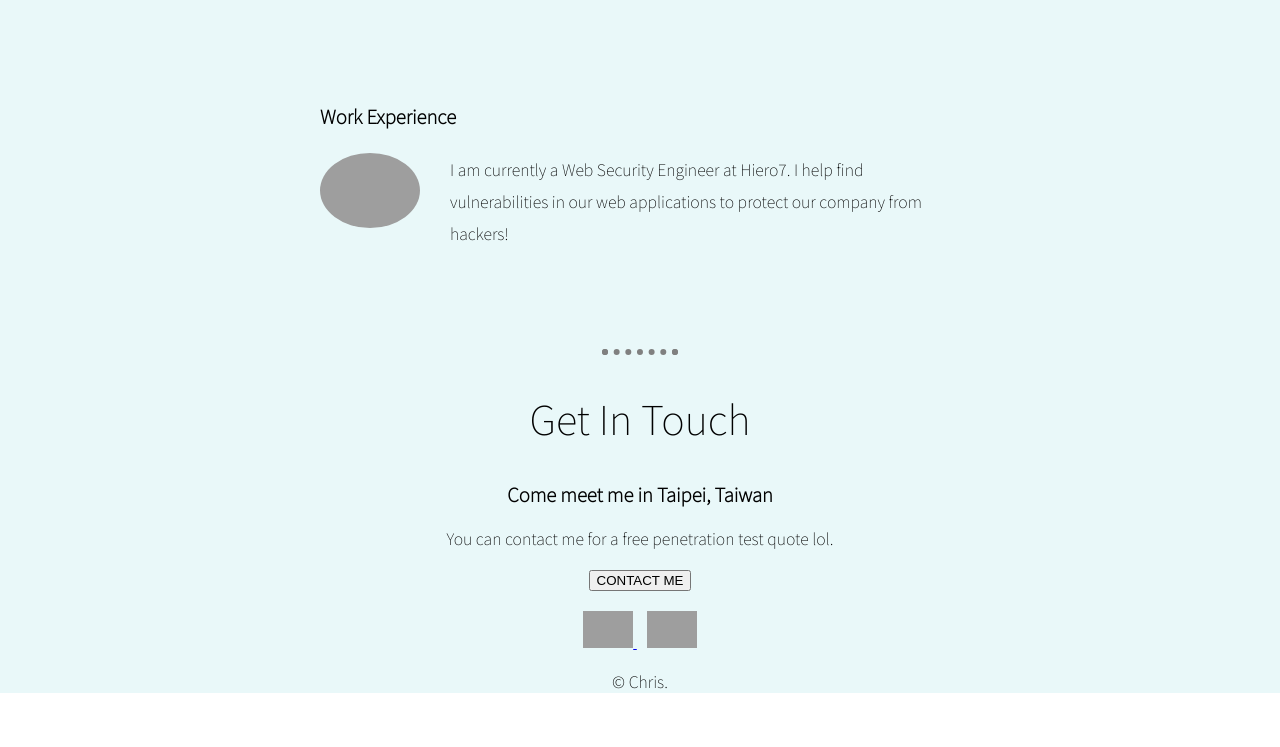
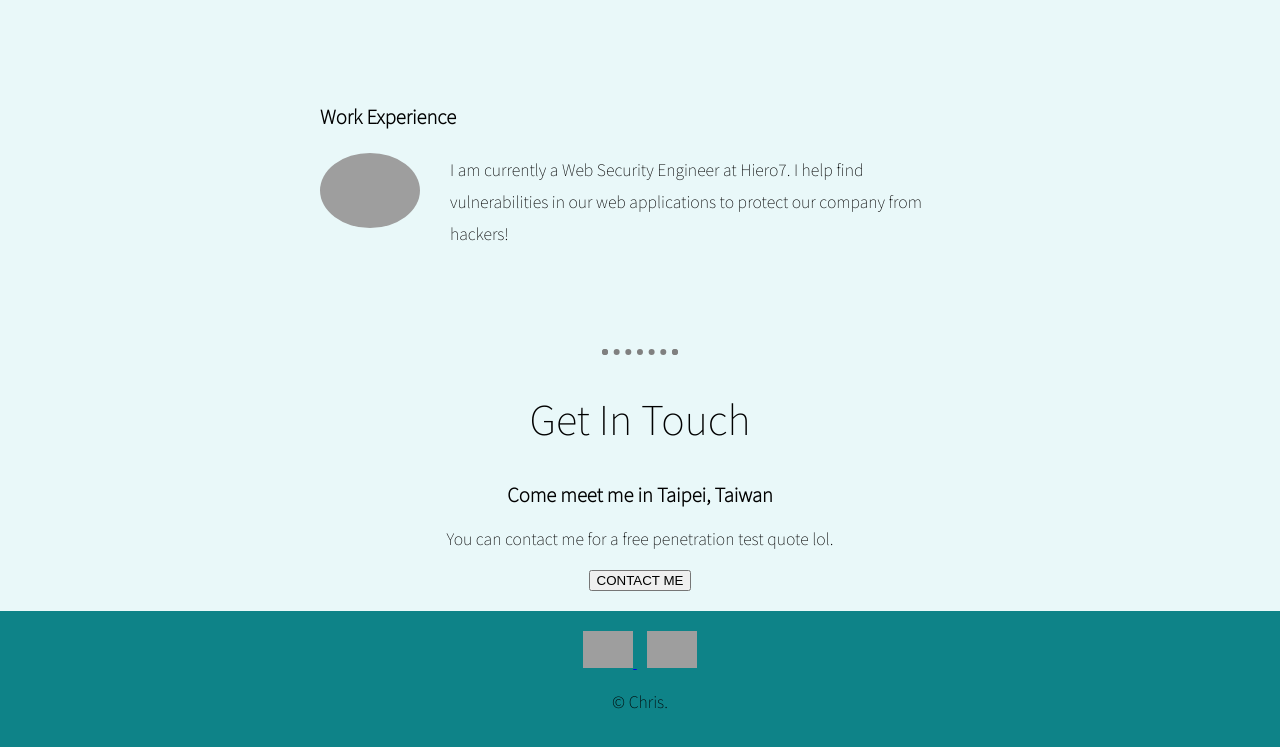
Before and after one commit to MrChrisLia/csswebsite, a plain HTML site: page index.html in a window 1280 px wide. Shown: the part 1807-2554 px from the top of the page. Before the commit the page ends 2516 px from the top, so only its background shows below. Drawn offline with Linux system fonts and the light colour scheme; grey boxes are pictures that could not be loaded.

Commit message:
Add files via upload

```diff
--- a/css/styles.css
+++ b/css/styles.css
@@ -12,12 +12,12 @@ body {
 
 .middle-container {
     background-color: #E9F8F9;
-
 }
 
 .bottom-container {
-    background-color: #E9F8F9;
-
+    background-color: #0E8388;
+    padding-bottom: 30px;
+    margin-bottom: 0;
 }
 
 h1 {
@@ -85,10 +85,13 @@ h2 {
 
 .btn {
     width: 100px;
-    border-radius: 8;
+    border-radius: 8px; /* added px unit */
     text-decoration: none;
     color: black;
-}
+    margin-bottom: 40px;
+    margin-top: 20px; /* add margin-top to push button down */
+  }
+
 
 #linkedin-img {
     width: 50px;
@@ -117,3 +120,7 @@ hr {
     border-bottom: none;
     width: 5%
 }
+
+.contact-me {
+    padding-bottom: 20px;
+}
```
